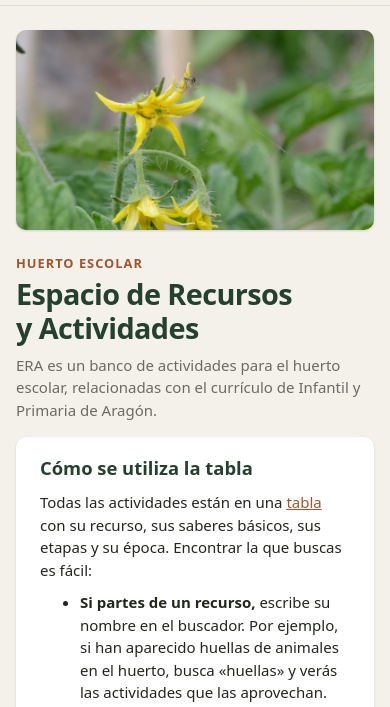
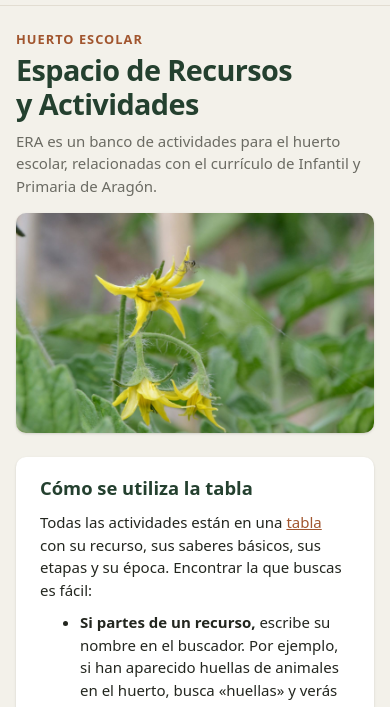
Before and after one commit to labelluco/hortescolar, a plain HTML site: page index.html in a window 390 px wide. Shown: the part 69-776 px from the top of the page. Drawn offline with Linux system fonts and the light colour scheme.

Commit message:
Inicio: título encima de la foto y recorte con la flor entera y la araña
Co-Authored-By: Claude Opus 5.5 <noreply@anthropic.com>

```diff
--- a/css/estilos.css
+++ b/css/estilos.css
@@ -663,20 +663,20 @@ th[aria-sort="descending"] .orden-flecha::after { content: "↓"; opacity: 1; }
   color: var(--color-acento);
 }
 
-/* Portada: la foto de cabecera, recortada para que se vean la flor y la araña de arriba */
+/* Portada: la foto de cabecera, bajo el título, recortada para que se vean enteras la flor de arriba y la araña */
 .portada {
   display: block;
   width: 100%;
-  height: 340px;
-  margin: 0 0 24px;
+  height: 380px;
+  margin: 8px 0 24px;
   object-fit: cover;
-  object-position: 30% 8%;
+  object-position: 30% 20%;
   border-radius: var(--radio);
   box-shadow: var(--sombra);
 }
 
 @media (max-width: 640px) {
-  .portada { height: 200px; }
+  .portada { height: 220px; }
 }
 
 /* Página de actividades: atajos «Todas» y «Esta estación», con cuántas hay */
--- a/index.html
+++ b/index.html
@@ -22,11 +22,11 @@
   </header>
 
   <main class="contenido">
-    <img class="portada" src="img/cabecera.jpg" alt="Flores de tomatera en el huerto, con una pequeña araña" width="1600" height="1066">
-
     <p class="antetitulo">Huerto escolar</p>
     <h1>Espacio de Recursos y Actividades</h1>
     <p class="subtitulo">ERA es un banco de actividades para el huerto escolar, relacionadas con el currículo de Infantil y Primaria de Aragón.</p>
+
+    <img class="portada" src="img/cabecera.jpg" alt="Flores de tomatera en el huerto, con una pequeña araña" width="1600" height="1066">
 
     <section class="tarjeta seccion ayuda">
       <h2>Cómo se utiliza la tabla</h2>
```
